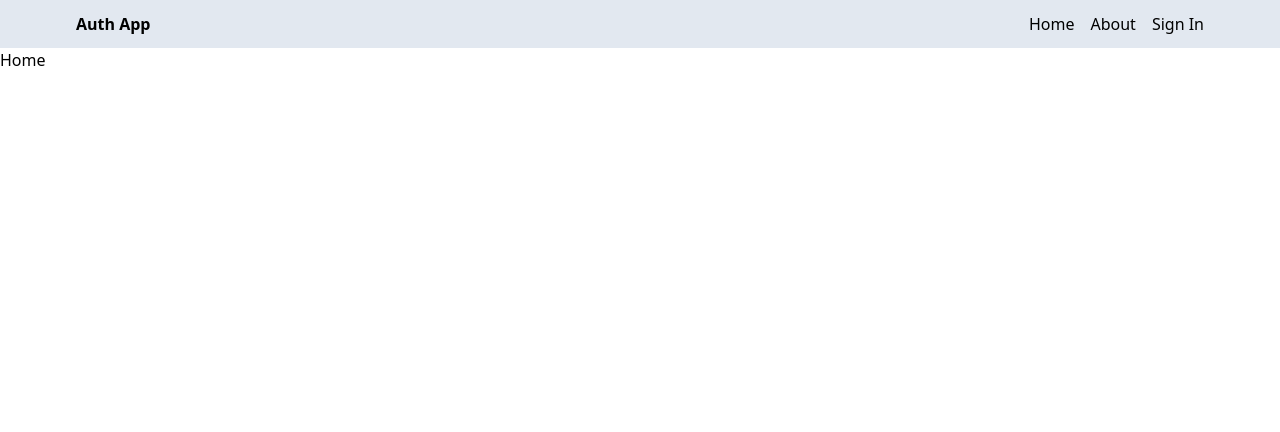
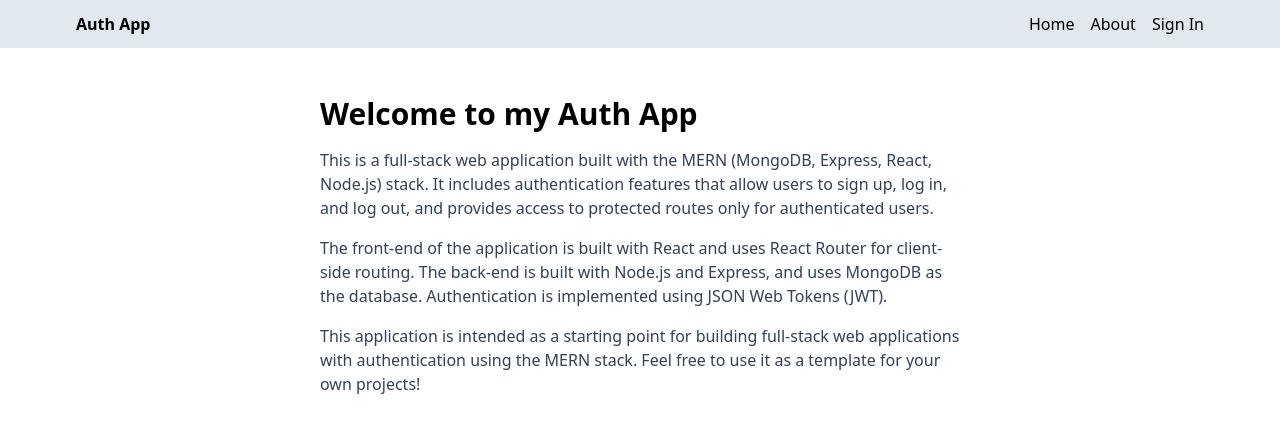
Before and after one commit to Mehar-habib/mern-auth, a React (Vite) app in the folder frontend/: page / in a window 1280 px wide. Shown: the top 432 px of the page. Built offline with nearby package versions, Linux system fonts and the light colour scheme; no server answers.

Commit message:
complete home and about page

```diff
--- a/frontend/src/pages/About.jsx
+++ b/frontend/src/pages/About.jsx
@@ -1,5 +1,27 @@
 function About() {
-  return <div>About</div>;
+  return (
+    <>
+      <div className="px-4 py-12 max-w-2xl mx-auto">
+        <h1 className="text-3xl font-bold  mb-4 text-slate-800">About</h1>
+        <p className="mb-4 text-slate-700">
+          This is a MERN (MongoDB, Express, React, Node.js) stack application
+          with authentication. It allows users to sign up, log in, and log out,
+          and provides access to protected routes only for authenticated users.
+        </p>
+        <p className="mb-4 text-slate-700">
+          The front-end of the application is built with React and uses React
+          Router for client-side routing. The back-end is built with Node.js and
+          Express, and uses MongoDB as the database. Authentication is
+          implemented using JSON Web Tokens (JWT).
+        </p>
+        <p className="mb-4 text-slate-700">
+          This application is intended as a starting point for building
+          full-stack web applications with authentication using the MERN stack.
+          Feel free to use it as a template for your own projects!
+        </p>
+      </div>
+    </>
+  );
 }
 
 export default About;
--- a/frontend/src/pages/Home.jsx
+++ b/frontend/src/pages/Home.jsx
@@ -1,5 +1,26 @@
 function Home() {
-  return <div>Home</div>;
+  return (
+    <div className="px-4 py-12 max-w-2xl mx-auto">
+      <h1 className="text-3xl font-bold mb-4">Welcome to my Auth App</h1>
+      <p className="mb-4 text-slate-700">
+        This is a full-stack web application built with the MERN (MongoDB,
+        Express, React, Node.js) stack. It includes authentication features that
+        allow users to sign up, log in, and log out, and provides access to
+        protected routes only for authenticated users.
+      </p>
+      <p className="mb-4 text-slate-700">
+        The front-end of the application is built with React and uses React
+        Router for client-side routing. The back-end is built with Node.js and
+        Express, and uses MongoDB as the database. Authentication is implemented
+        using JSON Web Tokens (JWT).
+      </p>
+      <p className="mb-4 text-slate-700">
+        This application is intended as a starting point for building full-stack
+        web applications with authentication using the MERN stack. Feel free to
+        use it as a template for your own projects!
+      </p>
+    </div>
+  );
 }
 
 export default Home;
```
